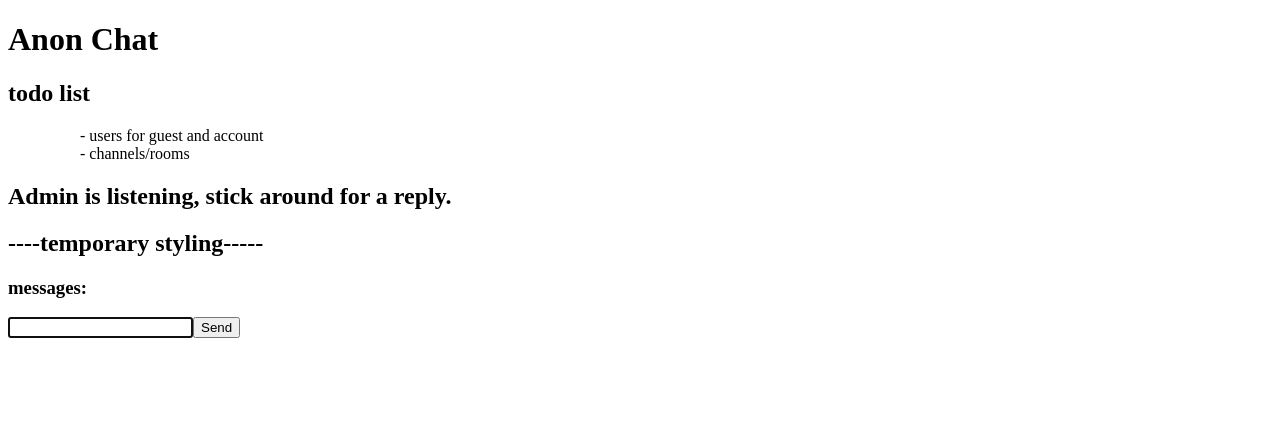
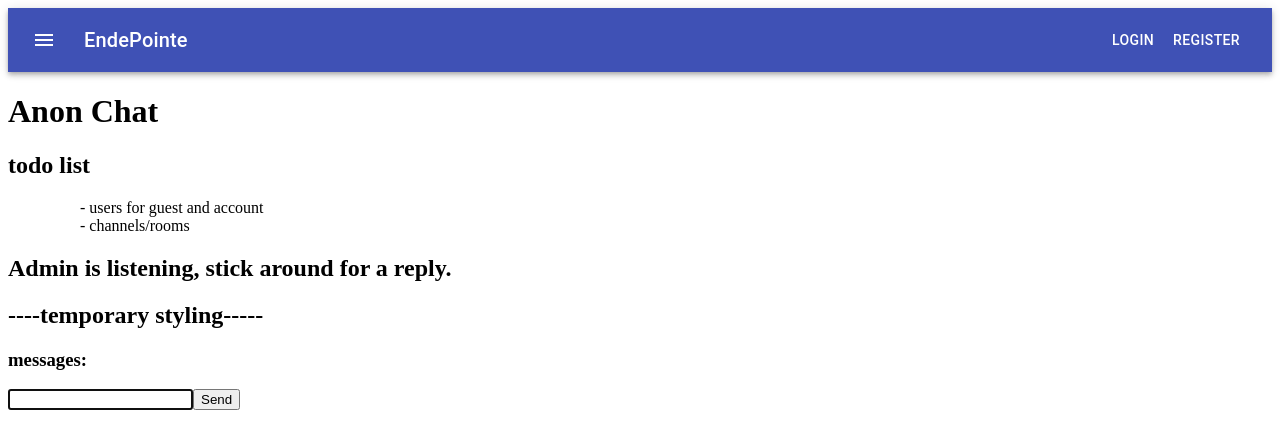
Before and after one commit to endepointe/chat_sb, a React (Create React App) app in the folder client/: page / in a window 1280 px wide. Shown: the top 448 px of the page. Built offline with nearby package versions, Linux system fonts and the light colour scheme; no server answers.

Commit message:
work on front-end

```diff
--- a/client/package.json
+++ b/client/package.json
@@ -3,6 +3,8 @@
   "version": "0.1.0",
   "private": true,
   "dependencies": {
+    "@material-ui/core": "^4.9.13",
+    "@material-ui/icons": "^4.9.1",
     "@testing-library/jest-dom": "^4.2.4",
     "@testing-library/react": "^9.3.2",
     "@testing-library/user-event": "^7.1.2",
--- a/client/src/App.js
+++ b/client/src/App.js
@@ -1,8 +1,11 @@
 import React from 'react';
+import NavBar from './comps/navbar/NavBar';
 import Chat from './comps/chat/Chat';
+
 const App = () => {
   return (
     <div>
+      <NavBar />
       <Chat />
     </div>
   );
--- /dev/null
+++ b/client/src/comps/navbar/NavBar.js
@@ -0,0 +1,43 @@
+import React from 'react';
+import { makeStyles } from '@material-ui/core/styles';
+import AppBar from '@material-ui/core/AppBar';
+import Toolbar from '@material-ui/core/Toolbar';
+import Typography from '@material-ui/core/Typography';
+import Button from '@material-ui/core/Button';
+import IconButton from '@material-ui/core/IconButton';
+import MenuIcon from '@material-ui/icons/Menu';
+
+const useStyles = makeStyles((theme) => ({
+  root: {
+    flexGrow: 1,
+  },
+  menuButton: {
+    marginRight: theme.spacing(2),
+  },
+  title: {
+    flexGrow: 1,
+  },
+}));
+
+const NavBar = () => {
+  const classes = useStyles();
+
+  return (
+    <div className={classes.root}>
+      <AppBar position="static">
+        <Toolbar>
+          <IconButton edge="start" className={classes.menuButton} color="inherit" aria-label="menu">
+            <MenuIcon />
+          </IconButton>
+          <Typography variant="h6" className={classes.title}>
+            EndePointe
+          </Typography>
+          <Button color="inherit">Login</Button>
+          <Button color="inherit">Register</Button>
+        </Toolbar>
+      </AppBar>
+    </div>
+  );
+}
+
+export default NavBar;
```
Also changed, not shown: 1 other file (tests, documents, lock files or other folders).
